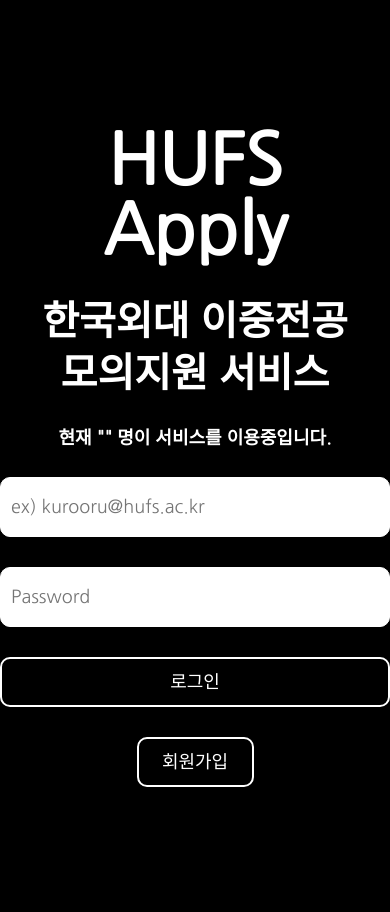
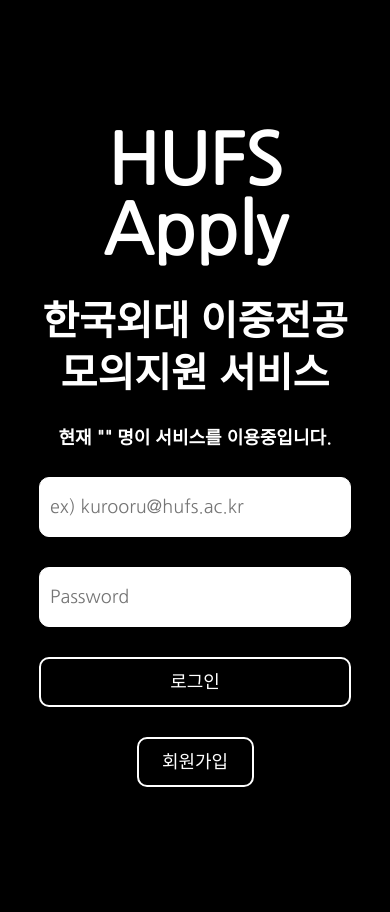
Before and after one commit to Yang-Min-Seok/Hufs_apply, a Flask app: template templates/Landing.html in a window 390 px wide. Run offline with Flask 2, Linux system fonts and the light colour scheme; the template is opened without the code that fills it, so the values that code supplies are empty.

Commit message:
Update intro_res.css

```diff
--- a/static/css/Landing/intro_res.css
+++ b/static/css/Landing/intro_res.css
@@ -45,10 +45,10 @@
 
     }
     #intro .wrap .right form:nth-child(2) p input{
-        width:100% !important;
+        width:80% !important;
     }
     #intro .wrap .right form:nth-child(2) p:nth-child(3) input{
-        width:100% !important;
+        width:80% !important;
     }
     #intro .wrap .right form:nth-child(3){
 
```
